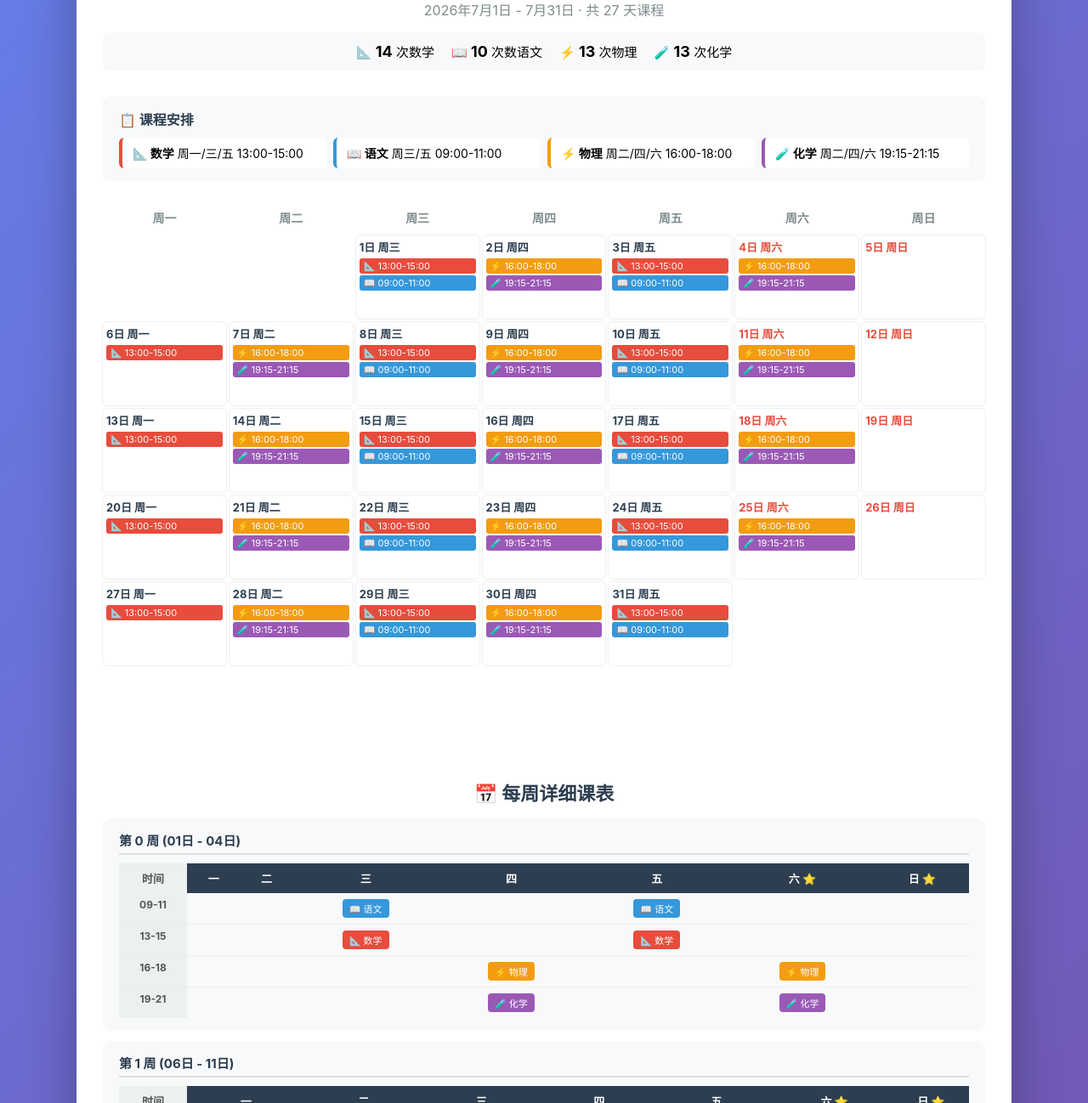
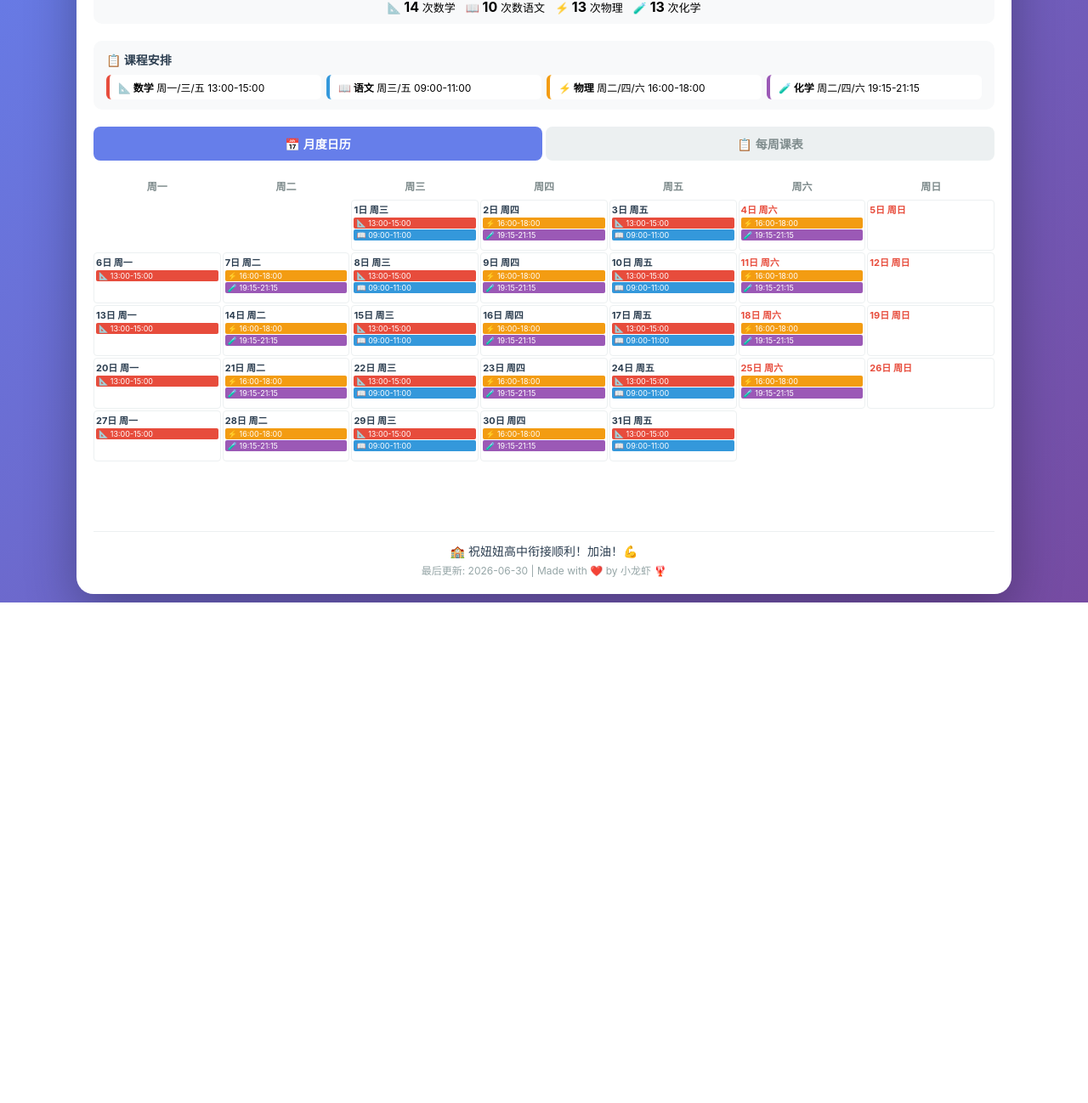
Before and after one commit to glenman/niniu-highschool-calendar, a plain HTML site: page index.html in a window 1280 px wide. Shown: the part 170-1468 px from the top of the page at 85% size. After the commit the page ends 879 px from the top, so only its background shows below. Drawn offline with Linux system fonts and the light colour scheme.

Commit message:
fix: 修复移动端溢出，按上午/下午/晚上分时段显示，按时间排序

```diff
--- a/index.html
+++ b/index.html
@@ -2,72 +2,82 @@
 <html lang="zh-CN">
 <head>
     <meta charset="UTF-8">
-    <meta name="viewport" content="width=device-width, initial-scale=1.0">
+    <meta name="viewport" content="width=device-width, initial-scale=1.0, maximum-scale=1.0, user-scalable=no">
     <title>妞妞高中衔接补课日程</title>
     <style>
         * { margin: 0; padding: 0; box-sizing: border-box; }
+        html { overflow-x: hidden; }
         body {
             font-family: -apple-system, BlinkMacSystemFont, "Segoe UI", "PingFang SC", "Microsoft YaHei", sans-serif;
             background: linear-gradient(135deg, #667eea 0%, #764ba2 100%);
             min-height: 100vh;
-            padding: 20px;
+            padding: 10px;
+            -webkit-text-size-adjust: 100%;
         }
         .container {
             max-width: 1100px;
             margin: 0 auto;
             background: white;
             border-radius: 20px;
-            padding: 30px;
+            padding: 20px;
             box-shadow: 0 20px 60px rgba(0,0,0,0.3);
+            overflow-x: hidden;
         }
-        .header { text-align: center; margin-bottom: 30px; }
-        .logo { font-size: 50px; margin-bottom: 10px; }
-        h1 { color: #2c3e50; font-size: 30px; margin-bottom: 5px; }
-        .subtitle { color: #7f8c8d; font-size: 16px; margin-bottom: 15px; }
+        .header { text-align: center; margin-bottom: 20px; }
+        .logo { font-size: 40px; margin-bottom: 8px; }
+        h1 { color: #2c3e50; font-size: 24px; margin-bottom: 4px; }
+        .subtitle { color: #7f8c8d; font-size: 14px; margin-bottom: 12px; }
         .stats {
-            display: flex; justify-content: center; gap: 20px; flex-wrap: wrap;
-            background: #f8f9fa; padding: 12px 20px; border-radius: 10px;
+            display: flex; justify-content: center; gap: 12px; flex-wrap: wrap;
+            background: #f8f9fa; padding: 10px 15px; border-radius: 10px;
         }
-        .stats span { font-size: 15px; }
-        .stats strong { font-size: 18px; }
+        .stats span { font-size: 13px; white-space: nowrap; }
+        .stats strong { font-size: 16px; }
 
         /* Legend */
         .legend {
-            background: #f8f9fa; padding: 15px 20px; border-radius: 10px; margin-bottom: 25px;
+            background: #f8f9fa; padding: 12px 15px; border-radius: 10px; margin-bottom: 20px;
         }
-        .legend h3 { margin-bottom: 10px; color: #2c3e50; font-size: 16px; }
-        .legend-items { display: flex; flex-wrap: wrap; gap: 8px; }
+        .legend h3 { margin-bottom: 8px; color: #2c3e50; font-size: 14px; }
+        .legend-items { display: flex; flex-wrap: wrap; gap: 6px; }
         .legend-item {
-            flex: 1; min-width: 200px; padding: 8px 12px; border-radius: 6px;
-            border-left: 4px solid #ccc; background: white; font-size: 14px;
+            flex: 1; min-width: 140px; padding: 6px 10px; border-radius: 6px;
+            border-left: 4px solid #ccc; background: white; font-size: 12px;
         }
 
+        /* Tabs */
+        .tabs { display: flex; gap: 4px; margin-bottom: 15px; }
+        .tab-btn {
+            flex: 1; padding: 10px 8px; border: none; background: #ecf0f1;
+            border-radius: 8px; font-size: 14px; cursor: pointer; font-weight: bold;
+            color: #7f8c8d; transition: all 0.2s;
+        }
+        .tab-btn.active { background: #667eea; color: white; }
+
         /* Calendar Grid */
-        .calendar-wrapper { margin-bottom: 30px; }
+        .calendar-wrapper { margin-bottom: 20px; }
         .calendar-header {
             display: grid; grid-template-columns: repeat(7, 1fr); gap: 2px;
             margin-bottom: 2px;
         }
         .calendar-header div {
-            text-align: center; padding: 8px; font-weight: bold; color: #7f8c8d; font-size: 14px;
+            text-align: center; padding: 6px 2px; font-weight: bold; color: #7f8c8d; font-size: 12px;
         }
         .calendar-body {
             display: grid; grid-template-columns: repeat(7, 1fr); gap: 2px;
         }
         .cal-day {
-            min-height: 100px; border: 1px solid #ecf0f1; border-radius: 6px;
-            padding: 4px; font-size: 12px; transition: all 0.2s;
+            min-height: 60px; border: 1px solid #ecf0f1; border-radius: 4px;
+            padding: 2px; font-size: 10px;
         }
         .cal-day.empty { border: none; background: transparent; }
-        .cal-day.has-events { cursor: default; }
-        .cal-day:hover { box-shadow: 0 2px 8px rgba(0,0,0,0.1); }
         .cal-day .day-num {
-            font-weight: bold; color: #2c3e50; font-size: 13px; margin-bottom: 4px;
+            font-weight: bold; color: #2c3e50; font-size: 11px; margin-bottom: 2px;
         }
         .cal-day .day-num.weekend { color: #e74c3c; }
         .cal-day .event-tag {
-            display: block; padding: 2px 5px; border-radius: 3px; margin-bottom: 2px;
-            font-size: 11px; color: white; white-space: nowrap; overflow: hidden;
+            display: block; padding: 1px 3px; border-radius: 2px; margin-bottom: 1px;
+            font-size: 9px; color: white; white-space: nowrap; overflow: hidden;
             text-overflow: ellipsis;
         }
         .cal-day .event-tag.math { background: #e74c3c; }
@@ -76,51 +86,70 @@
         .cal-day .event-tag.chemistry { background: #9b59b6; }
 
         /* Weekly View */
-        .weekly-section { margin-top: 20px; }
-        .weekly-section h2 { color: #2c3e50; font-size: 22px; margin-bottom: 15px; text-align: center; }
+        .weekly-section { margin-top: 15px; }
+        .weekly-section h2 { color: #2c3e50; font-size: 18px; margin-bottom: 12px; text-align: center; }
+
+        .time-block {
+            margin-bottom: 16px;
+        }
+        .time-block-title {
+            font-size: 15px; font-weight: bold; margin-bottom: 8px;
+            padding: 6px 12px; border-radius: 6px; display: inline-block;
+        }
+        .time-block-title.morning { background: #fff3cd; color: #856404; }
+        .time-block-title.afternoon { background: #d4edda; color: #155724; }
+        .time-block-title.evening { background: #d1ecf1; color: #0c5460; }
+
         .week-group {
-            background: #f8f9fa; border-radius: 12px; padding: 15px 20px; margin-bottom: 12px;
+            background: #f8f9fa; border-radius: 10px; padding: 10px 12px; margin-bottom: 10px;
         }
         .week-title {
-            font-weight: bold; color: #2c3e50; font-size: 15px; margin-bottom: 10px;
-            padding-bottom: 5px; border-bottom: 2px solid #ddd;
+            font-weight: bold; color: #2c3e50; font-size: 13px; margin-bottom: 8px;
+            padding-bottom: 4px; border-bottom: 2px solid #ddd;
         }
         .week-table { width: 100%; border-collapse: collapse; }
         .week-table th {
-            background: #2c3e50; color: white; padding: 8px 6px; font-size: 13px; text-align: center;
+            background: #2c3e50; color: white; padding: 5px 3px; font-size: 11px; text-align: center;
         }
         .week-table td {
-            padding: 6px; font-size: 12px; text-align: center; border-bottom: 1px solid #eee;
+            padding: 4px 3px; font-size: 10px; text-align: center; border-bottom: 1px solid #eee;
             vertical-align: top;
         }
         .week-table tr:last-child td { border-bottom: none; }
-        .week-table .time-col { width: 80px; background: #ecf0f1; font-weight: bold; color: #555; }
+        .week-table .time-col { width: 50px; background: #ecf0f1; font-weight: bold; color: #555; font-size: 10px; }
         .event-cell {
-            display: inline-block; padding: 3px 8px; border-radius: 4px; color: white;
-            font-size: 11px; margin: 1px; white-space: nowrap;
+            display: inline-block; padding: 2px 5px; border-radius: 3px; color: white;
+            font-size: 10px; margin: 1px; white-space: nowrap;
         }
         .event-cell.math { background: #e74c3c; }
         .event-cell.chinese { background: #3498db; }
         .event-cell.physics { background: #f39c12; }
         .event-cell.chemistry { background: #9b59b6; }
 
-        /* Print */
+        .tab-content { display: none; }
+        .tab-content.active { display: block; }
+
+        .footer {
+            text-align: center; margin-top: 20px; padding-top: 12px;
+            border-top: 1px solid #ecf0f1; color: #95a5a6; font-size: 12px;
+        }
+        .footer p:first-child { font-size: 14px; color: #2c3e50; margin-bottom: 4px; }
+
         @media print {
             body { background: white; padding: 0; }
             .container { box-shadow: none; padding: 10px; }
         }
-        @media (max-width: 768px) {
-            .container { padding: 15px; }
-            .cal-day { min-height: 70px; }
-            .cal-day .event-tag { font-size: 9px; }
-            .week-table th, .week-table td { padding: 4px 2px; font-size: 10px; }
+        @media (max-width: 480px) {
+            .container { padding: 10px; border-radius: 12px; }
+            h1 { font-size: 20px; }
+            .stats span { font-size: 11px; }
+            .stats strong { font-size: 14px; }
+            .cal-day { min-height: 50px; }
+            .cal-day .event-tag { font-size: 8px; }
+            .week-table th, .week-table td { padding: 3px 1px; font-size: 9px; }
+            .week-table .time-col { width: 40px; }
+            .legend-item { min-width: 120px; font-size: 11px; }
         }
-
-        .footer {
-            text-align: center; margin-top: 30px; padding-top: 15px;
-            border-top: 1px solid #ecf0f1; color: #95a5a6; font-size: 13px;
-        }
-        .footer p:first-child { font-size: 16px; color: #2c3e50; margin-bottom: 5px; }
     </style>
 </head>
 <body>
@@ -155,6 +184,12 @@
             </div>
         </div>
 
+        <div class="tabs">
+            <button class="tab-btn active" onclick="switchTab('calendar')">📅 月度日历</button>
+            <button class="tab-btn" onclick="switchTab('weekly')">📋 每周课表</button>
+        </div>
+
+        <div id="tab-calendar" class="tab-content active">
             <div class="calendar-wrapper">
                 <div class="calendar-header">
                     <div>周一</div><div>周二</div><div>周三</div>
@@ -162,10 +197,12 @@
                 </div>
                 <div class="calendar-body" id="calendar-grid"></div>
             </div>
+        </div>
 
+        <div id="tab-weekly" class="tab-content">
             <div class="weekly-section">
-            <h2>📅 每周详细课表</h2>
                 <div id="weekly-container"></div>
+            </div>
         </div>
 
         <div class="footer">
@@ -175,7 +212,6 @@
     </div>
 
     <script>
-    // Embedded schedule data
     const DATA = {
   "title": "妞妞高中衔接补课日程",
   "period": "2026年7月1日 - 7月31日",
@@ -802,49 +838,39 @@
   ]
 };
 
+    function switchTab(tab) {
+        document.querySelectorAll('.tab-btn').forEach(b => b.classList.remove('active'));
+        document.querySelectorAll('.tab-content').forEach(c => c.classList.remove('active'));
+        if (tab === 'calendar') {
+            document.querySelectorAll('.tab-btn')[0].classList.add('active');
+            document.getElementById('tab-calendar').classList.add('active');
+        } else {
+            document.querySelectorAll('.tab-btn')[1].classList.add('active');
+            document.getElementById('tab-weekly').classList.add('active');
+        }
+    }
+
     function renderCalendar() {
         const grid = document.getElementById('calendar-grid');
-        // July 2026 starts on Wednesday (day 2 in Mon=0 convention)
-        // So Monday = Jul 6, Tuesday = Jul 7, Wednesday = Jul 1
-        // Week 1: empty, empty, Jul1, Jul2, empty, empty, empty
-        // Actually let's compute properly
-
-        const firstDay = new Date(2026, 6, 1); // July 1
-        const lastDay = new Date(2026, 6, 31); // July 31
-
-        // JS getDay(): Sun=0, Mon=1, ..., Sat=6
-        // We want Mon=0, ..., Sun=6
-        const startDow = firstDay.getDay() === 0 ? 6 : firstDay.getDay() - 1; // Wednesday = 2
-        const totalDays = 31;
-
-        // Build a map: date -> events
+        const firstDay = new Date(2026, 6, 1);
+        const startDow = firstDay.getDay() === 0 ? 6 : firstDay.getDay() - 1;
+        const startDate = new Date(2026, 6, 1 - startDow);
         const dayMap = {};
-        DATA.schedule.forEach(d => {
-            dayMap[d.date] = d;
-        });
-
-        // Calculate grid: we need cells from the Monday before July 1 to the Sunday after July 31
-        const startDate = new Date(2026, 6, 1 - startDow); // Monday of the week containing July 1
+        DATA.schedule.forEach(d => { dayMap[d.date] = d; });
 
         let html = '';
-        for (let i = 0; i < 6 * 7; i++) { // max 6 weeks
+        for (let i = 0; i < 6 * 7; i++) {
             const d = new Date(startDate);
             d.setDate(d.getDate() + i);
-
             if (d.getMonth() !== 6 || d.getFullYear() !== 2026) {
                 html += '<div class="cal-day empty"></div>';
                 continue;
             }
-
             const ds = d.toISOString().slice(0, 10);
             const dayInfo = dayMap[ds];
             const isWeekend = d.getDay() === 0 || d.getDay() === 6;
-
-            html += '<div class="cal-day';
-            if (dayInfo) html += ' has-events';
-            html += '">';
+            html += '<div class="cal-day">';
             html += `<div class="day-num${isWeekend ? ' weekend' : ''}">${d.getDate()}日 ${['周日','周一','周二','周三','周四','周五','周六'][d.getDay()]}</div>`;
-
             if (dayInfo) {
                 dayInfo.events.forEach(ev => {
                     const cls = ev.subject === '数学' ? 'math' : ev.subject === '语文' ? 'chinese' : ev.subject === '物理' ? 'physics' : 'chemistry';
@@ -856,21 +882,35 @@
         grid.innerHTML = html;
     }
 
+    function getTimePeriod(timeStr) {
+        const hour = parseInt(timeStr.split(':')[0]);
+        if (hour < 12) return 'morning';
+        if (hour < 18) return 'afternoon';
+        return 'evening';
+    }
+
     function renderWeekly() {
         const container = document.getElementById('weekly-container');
+
+        // Organize by week -> time period -> day
         const weekMap = {};
-
         DATA.schedule.forEach(d => {
             const dt = new Date(d.date);
-            const dow = dt.getDay() === 0 ? 7 : dt.getDay(); // Mon=1..Sun=7
+            const dow = dt.getDay() === 0 ? 7 : dt.getDay();
             const weekNum = Math.ceil((dt.getDate() - dow + 1) / 7);
             if (!weekMap[weekNum]) weekMap[weekNum] = { dates: [], days: {} };
             weekMap[weekNum].dates.push(d.date);
             weekMap[weekNum].days[dow] = d;
         });
 
+        const periods = [
+            { key: 'morning', label: '☀️ 上午', cls: 'morning', hours: [9, 10, 11] },
+            { key: 'afternoon', label: '🌤️ 下午', cls: 'afternoon', hours: [12, 13, 14, 15, 16, 17] },
+            { key: 'evening', label: '🌙 晚上', cls: 'evening', hours: [18, 19, 20, 21] },
+        ];
+
+        const weekNums = Object.keys(weekMap).sort((a,b) => a - b);
         let html = '';
-        const weekNums = Object.keys(weekMap).sort((a,b) => a - b);
 
         weekNums.forEach(wk => {
             const info = weekMap[wk];
@@ -878,6 +918,21 @@
             const lastDate = info.dates[info.dates.length - 1].split('-')[2];
 
             html += `<div class="week-group"><div class="week-title">第 ${wk} 周 (${firstDate}日 - ${lastDate}日)</div>`;
+
+            periods.forEach(period => {
+                // Find which subjects belong to this period
+                const periodSubjects = [];
+                DATA.schedule.forEach(d => {
+                    d.events.forEach(ev => {
+                        const p = getTimePeriod(ev.start_time);
+                        if (p === period.key && !periodSubjects.includes(ev.subject)) {
+                            periodSubjects.push(ev.subject);
+                        }
+                    });
+                });
+
+                if (periodSubjects.length > 0) {
+                    html += `<div class="time-block"><div class="time-block-title ${period.cls}">${period.label}</div>`;
                     html += '<table class="week-table"><thead><tr><th class="time-col">时间</th>';
                     for (let d = 1; d <= 7; d++) {
                         const names = ['','一','二','三','四','五','六','日'];
@@ -885,23 +940,25 @@
                     }
                     html += '</tr></thead><tbody>';
 
-            // Time slots
-            const timeSlots = [
-                { label: '09-11', subjects: ['语文'] },
-                { label: '13-15', subjects: ['数学'] },
-                { label: '16-18', subjects: ['物理'] },
-                { label: '19-21', subjects: ['化学'] },
-            ];
+                    // Sort subjects by start time within this period
+                    periodSubjects.sort((a, b) => {
+                        const evA = DATA.schedule.flatMap(d => d.events).find(e => e.subject === a);
+                        const evB = DATA.schedule.flatMap(d => d.events).find(e => e.subject === b);
+                        return evA.start_time.localeCompare(evB.start_time);
+                    });
 
-            timeSlots.forEach(slot => {
-                html += `<tr><td class="time-col">${slot.label}</td>`;
+                    periodSubjects.forEach(subject => {
+                        const ev = DATA.schedule.flatMap(d => d.events).find(e => e.subject === subject);
+                        if (!ev) return;
+                        const timeLabel = ev.time.split('-')[0];
+                        const cls = subject === '数学' ? 'math' : subject === '语文' ? 'chinese' : subject === '物理' ? 'physics' : 'chemistry';
+                        html += `<tr><td class="time-col">${timeLabel}</td>`;
                         for (let d = 1; d <= 7; d++) {
                             const dayData = info.days[d];
                             if (dayData) {
-                        const ev = dayData.events.find(e => slot.subjects.includes(e.subject));
-                        if (ev) {
-                            const cls = ev.subject === '数学' ? 'math' : ev.subject === '语文' ? 'chinese' : ev.subject === '物理' ? 'physics' : 'chemistry';
-                            html += `<td><span class="event-cell ${cls}">${ev.emoji} ${ev.subject}</span></td>`;
+                                const dayEv = dayData.events.find(e => e.subject === subject);
+                                if (dayEv) {
+                                    html += `<td><span class="event-cell ${cls}">${dayEv.emoji} ${dayEv.time}</span></td>`;
                                 } else {
                                     html += '<td></td>';
                                 }
@@ -913,6 +970,10 @@
                     });
 
                     html += '</tbody></table></div>';
+                }
+            });
+
+            html += '</div>';
         });
 
         container.innerHTML = html;
```
Lines whose indentation alone changed are shown as unchanged.
